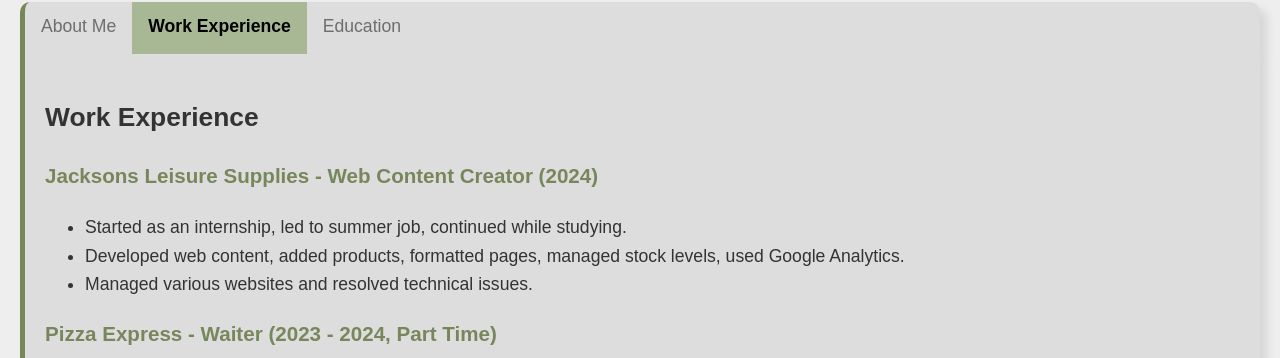
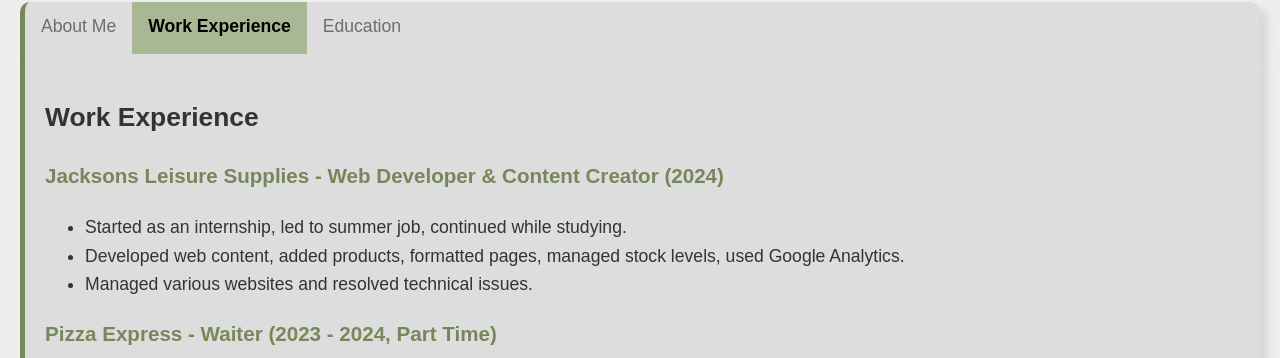
Before and after one commit to LouisNolan21/LouisNolanCV, a Flask app: page / in a window 1280 px wide, after a click on "Work Experience". Shown: the part 652-1010 px from the top of the page. Run offline with Flask 3, Linux system fonts and the light colour scheme.

Commit message:
Update index.html

```diff
--- a/templates/index.html
+++ b/templates/index.html
@@ -36,7 +36,7 @@
 
             <div id="workEx" class="tabcontent">
                 <h2>Work Experience</h2>
-                <h3>Jacksons Leisure Supplies - Web Content Creator (2024)</h3>
+                <h3>Jacksons Leisure Supplies - Web Developer & Content Creator (2024)</h3>
                 <ul>
                     <li>Started as an internship, led to summer job, continued while studying.</li>
                     <li>Developed web content, added products, formatted pages, managed stock levels, used Google Analytics.</li>
```
